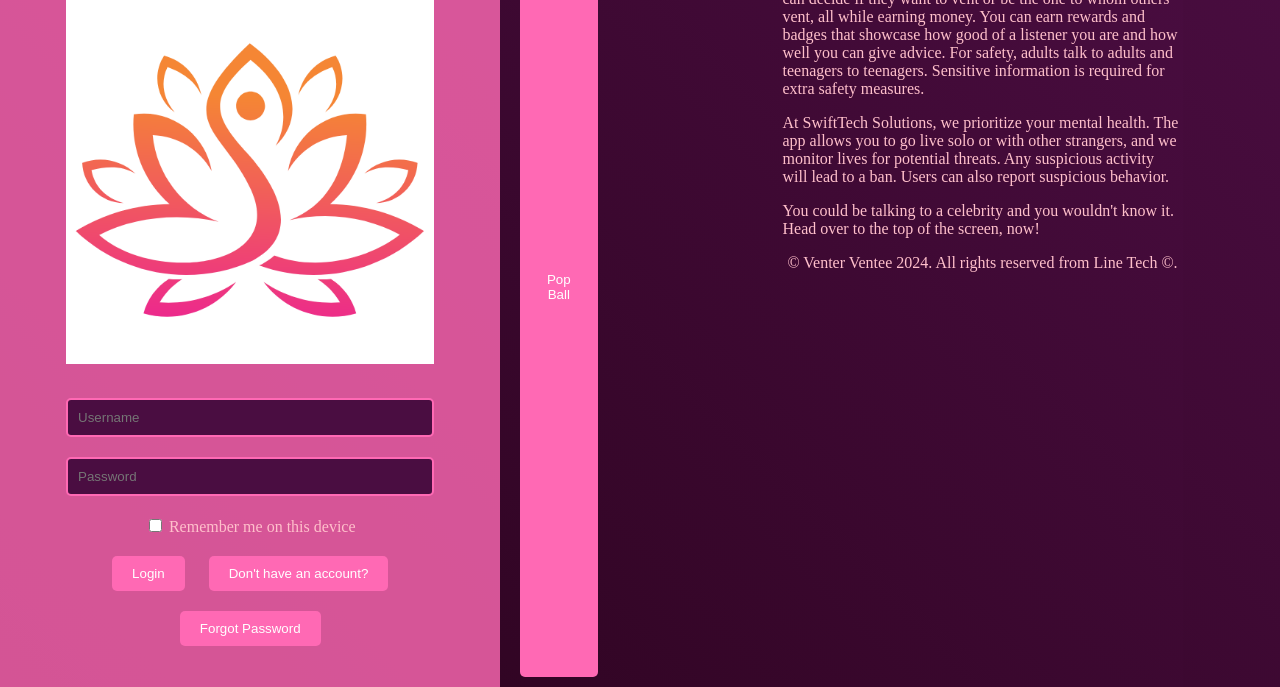
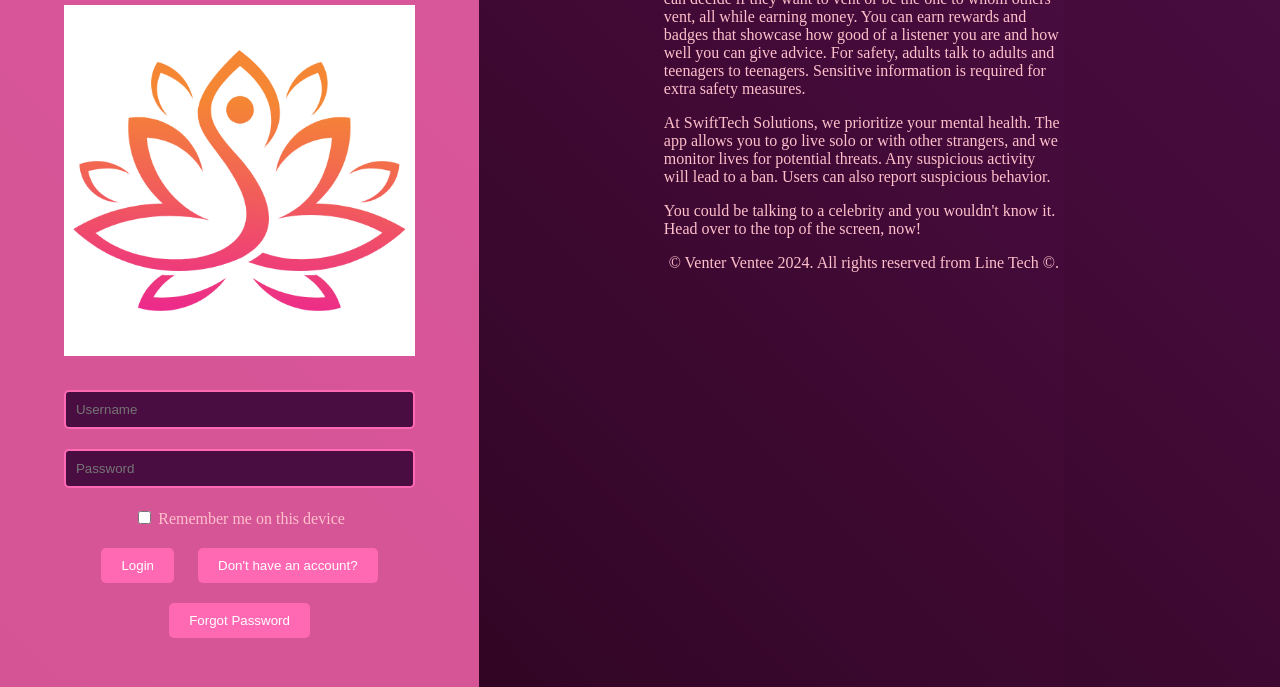
Before and after one commit to Griffin71/Venter-Ventee, a website: page LorS.html in a window 1280 px wide. Shown: the part 113-800 px from the top of the page. Drawn offline with Linux system fonts and the light colour scheme.

Commit message:
LorS.html

```diff
--- a/LorS.html
+++ b/LorS.html
@@ -21,7 +21,7 @@
         </div>
     </div>
     <
-            <button id="popBallButton">Pop Ball</button>
+
         </div>
     </div>
     <div id="forgotPasswordModal">
```
